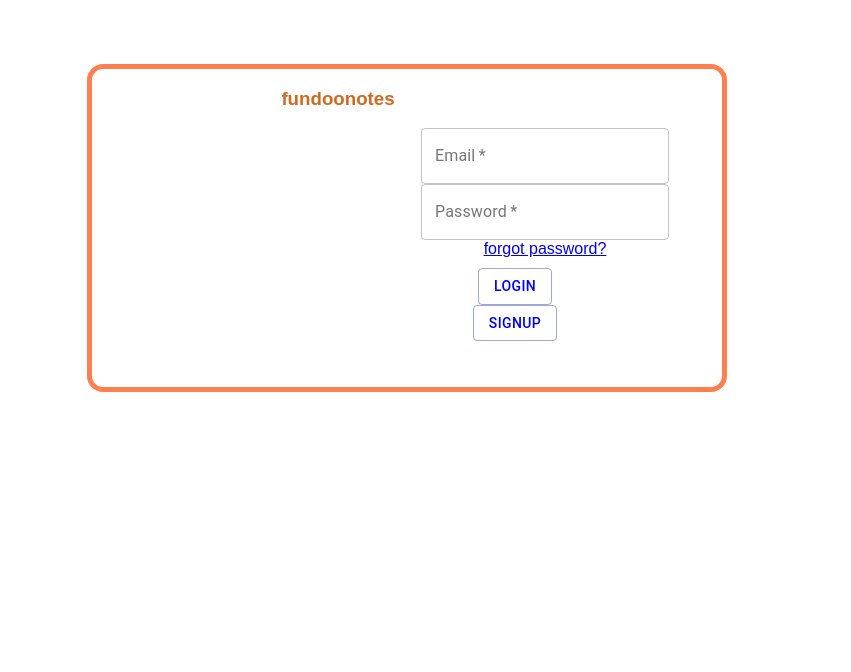
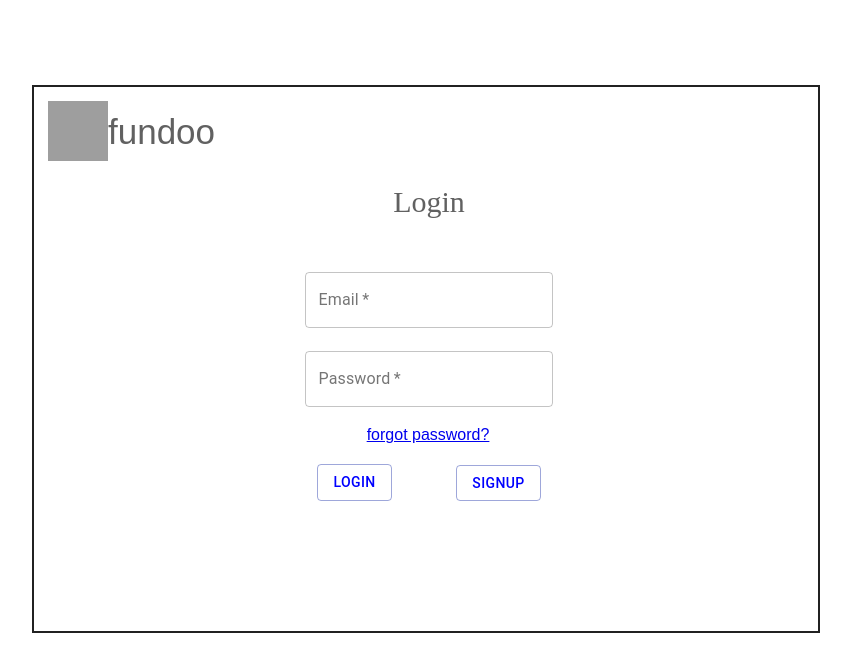
Before and after one commit to manu-saini94/React-Fundoonotes, a React (Create React App) app: page / in a window 1280 px wide. Shown: the top 672 px of the page, without its empty margins (233-1084 px from the left). Built offline with nearby package versions, Linux system fonts and the light colour scheme; grey boxes are pictures that could not be loaded.

Commit message:
[manu]React-Fundoo updated

```diff
--- a/src/Components/Forgotpassword.jsx
+++ b/src/Components/Forgotpassword.jsx
@@ -6,18 +6,29 @@ import { Container } from "@material-ui/core";
 import Controller from '../Controller/UserController';
 import TextField from "@material-ui/core/TextField";
 import "./User.css";
+import Box from '@material-ui/core/Box';
 
 
+const defaultProps = {
+    bgcolor: 'background.paper',
+    m: 1,
+    border: 1.5,
+    style: { width: '49rem', height: '25rem', margin: '85px' },
+};
+
 const useStyles = makeStyles(theme => ({
+
     root: {
-        flexGrow: 1
+
     },
+
     paper: {
-        padding: theme.spacing(2),
+        padding: theme.spacing(1),
         textAlign: "center",
         color: theme.palette.text.secondary
     }
 }));
+
 
 class Forgotpassword extends Component {
     constructor(props) {
@@ -88,15 +99,19 @@ class Forgotpassword extends Component {
         const classes = { useStyles };
 
         return (
-            <div className="mainLogin" >
-                <Container maxWidth="sm">
-                    <form className="Login" style={{ width: "50%" }} >
-                        <h3 className="fundoohead">fundoonotes</h3>
+            <div style={{ paddingRight: '50%', marginLeft: '180px' }}>
 
+                <Box display="flex" justifyContent="center" borderColor="text.primary" {...defaultProps} >
+                    <div style={{ marginTop: '14px', marginLeft: '14px' }}>
+                        <img width='60px' height='60px' src={"https://www.gstatic.com/images/branding/product/1x/keep_48dp.png"} alt="Logo" />
+                    </div>
+                    <div style={{ color: '#616161', fontSize: '35px', fontWeight: 'lighter', marginTop: '25px' }}>
 
-                        <div className="row" style={{ width: "300%" }}>
-
-                            <div className="col s6 Reg-Email">
+                        fundoo
+                </div>
+                    <div style={{ width: '100%', marginTop: '-105px' }}>
+                        <div style={{ marginTop: '130px' }} ><div style={{ color: '#616161', fontSize: '30px', fontFamily: 'serif', padding: '73px', marginLeft: '-175px', paddingBottom: '45px' }}>Forgot Password</div>
+                            <div style={{ paddingBottom: '23px', paddingRight: '176px' }}>
                                 <TextField
                                     required={true}
                                     error={this.state.error}
@@ -113,10 +128,7 @@ class Forgotpassword extends Component {
 
 
 
-                        <div className="row" style={{ width: "300%" }}>
-
-                            <div className="col s6 Reg-button">
-                                <Button
+                        <div style={{ paddingRight: '114px' }}>                        <Button
                             variant="outlined"
                             size="medium"
                             color="primary"
@@ -127,14 +139,15 @@ class Forgotpassword extends Component {
                             Submit
                 </Button>
                         </div>
+
                     </div>
 
 
 
 
-                    </form>
-                </Container>
+                </Box>
             </div>
+
         );
     }
 }
--- a/src/Components/Login.jsx
+++ b/src/Components/Login.jsx
@@ -6,14 +6,24 @@ import { Container } from "@material-ui/core";
 import Controller from '../Controller/UserController';
 import TextField from "@material-ui/core/TextField";
 import "./User.css";
+import Box from '@material-ui/core/Box';
 
 
+const defaultProps = {
+    bgcolor: 'background.paper',
+    m: 1,
+    border: 2,
+    style: { width: '49rem', height: '34rem', margin: '85px' },
+};
+
 const useStyles = makeStyles(theme => ({
+
     root: {
-        flexGrow: 1
+
     },
+
     paper: {
-        padding: theme.spacing(2),
+        padding: theme.spacing(1),
         textAlign: "center",
         color: theme.palette.text.secondary
     }
@@ -104,15 +114,19 @@ class Login extends Component {
         const classes = { useStyles };
 
         return (
-            <div className="mainLogin" >
-                <Container maxWidth="sm">
-                    <form className="Login" style={{ width: "50%" }} >
-                        <h3 className="fundoohead">fundoonotes</h3>
+            <div style={{ paddingRight: '50%', marginLeft: '180px' }}>
 
+                <Box display="flex" justifyContent="center" borderColor="text.primary" {...defaultProps} >
+                    <div style={{ marginTop: '14px', marginLeft: '14px' }}>
+                        <img width='60px' height='60px' src={"https://www.gstatic.com/images/branding/product/1x/keep_48dp.png"} alt="Logo" />
+                    </div>
+                    <div style={{ color: '#616161', fontSize: '35px', fontWeight: 'lighter', marginTop: '25px' }}>
 
-                        <div className="row" style={{ width: "300%" }}>
-
-                            <div className="col s6 Reg-Email">
+                        fundoo
+                </div>
+                    <div style={{ width: '100%', marginTop: '-105px' }}>
+                        <div style={{ marginTop: '130px' }} ><div style={{ color: '#616161', fontSize: '30px', fontFamily: 'serif', padding: '73px', marginLeft: '-175px', paddingBottom: '53px' }}>Login</div>
+                            <div style={{ paddingBottom: '23px', paddingRight: '176px' }}>
                                 <TextField
                                     required={true}
                                     error={this.state.error}
@@ -123,11 +137,7 @@ class Login extends Component {
                                     onChange={this.onchangeEmail}
                                 />
                             </div>
-                        </div>
-
-
-                        <div className="row" style={{ width: "300%" }}>
-                            <div className="col s6 Reg-Password">
+                            <div style={{ paddingRight: '176px', paddingBottom: '19px' }}>
                                 <TextField
                                     required={true}
                                     error={this.state.error}
@@ -141,15 +151,11 @@ class Login extends Component {
                                 />
                             </div>
                         </div>
-                        <div className="row" style={{ width: "300%" }}>
-                            <div className="col s6 Reg-Password">
+                        <div style={{ paddingRight: '177px', paddingBottom: '10px' }}>
                             <a href="/forgot">forgot password?</a>
                         </div>
-                        </div>
 
-                        <div className="row" style={{ width: "300%" }}>
-
-                            <div className="col s6 Reg-button">
+                        <div style={{ marginLeft: '-264px' }}>
                             <Button
                                 variant="outlined"
                                 size="medium"
@@ -161,10 +167,7 @@ class Login extends Component {
                                 Login
                 </Button>
                         </div>
-                        </div>
-
-                        <div className="row" style={{ width: "300%" }}>
-                            <div className="col s6 Reg-button">
+                        <div style={{ marginLeft: '215px', marginTop: '-36px', paddingRight: '191px' }}>
                             <Button
                                 variant="outlined"
                                 size="medium"
@@ -177,11 +180,10 @@ class Login extends Component {
                 </Button>
                         </div>
                     </div>
+                </Box>
+            </div>
 
 
-                    </form>
-                </Container>
-            </div>
         );
     }
 }
--- a/src/Components/Registration.jsx
+++ b/src/Components/Registration.jsx
@@ -11,7 +11,7 @@ const defaultProps = {
   bgcolor: 'background.paper',
   m: 1,
   border: 2,
-  style: { width: '50rem', height: '35rem', margin: '85px' },
+  style: { width: '49rem', height: '34rem', margin: '85px' },
 };
 
 const useStyles = makeStyles(theme => ({
@@ -134,17 +134,18 @@ class Registration extends Component {
       <div style={{ paddingRight: '50%', marginLeft: '180px' }}>
 
         <Box display="flex" justifyContent="center" borderColor="text.primary" {...defaultProps} >
+          <div style={{ marginTop: '14px',marginLeft: '14px'}}>
+            <img width='60px' height='60px' src={"https://www.gstatic.com/images/branding/product/1x/keep_48dp.png"} alt="Logo" />
+          </div>
+          <div style={{ color: '#616161', fontSize: '35px', fontWeight: 'lighter',marginTop: '25px' }}>
 
-          <div style={{ marginRight: '15%', paddingRight: '20%', marginTop: '10%' }}>
-            <div style={{paddingBottom:'10%'}}>
-              <div style={{marginTop:'20%'  }}>
-                {/* <div style={{ paddingTop: '10%', marginBottom: '5%', paddingLeft: '-90%', marginTop: '-5%', paddingRight: '90%' }}>
+            fundoo
+                </div>
+<div style={{width:'100%',marginTop:'-105px'}}>
+            <div style={{ marginTop: '130px' }} ><div style={{ color: '#616161',fontSize: '25px', fontFamily: 'serif', padding: '73px', marginLeft: '-175px',paddingBottom:'42px' }}>Registration</div>
+              <div style={{ display: 'flex', justifyContent: 'space-evenly', paddingBottom: '15px', marginLeft: '-175px'}}>
 
-                </div> */}
-                <div style={{ color: '#616161',fontSize:'35px',marginTop:'-50%',marginBottom:'12%',fontWeight:'lighter'}}>
-                  <img style={{ paddingTop: '15%'}} width='60px' height='60px' src={"https://www.gstatic.com/images/branding/product/1x/keep_48dp.png"} alt="Logo" />
-                  fundoo
-                </div>
+
                 <TextField
 
                   required={true}
@@ -157,11 +158,8 @@ class Registration extends Component {
                   className={classes.paper}
 
                 />
-              </div>
-              <div style={{paddingLeft:'10%', paddingRight:'10%',marginLeft:'50%',marginRight:'-200%',marginTop:'9%'}}>
-                <div style={{ color: '#c62828', fontSize: '25px', marginTop: '-26%', fontWeight: '50px',marginBottom: '6%' }}>
-                  Registration
-                </div>
+
+
                 <TextField
                   required={true}
                   error={this.state.error}
@@ -172,10 +170,9 @@ class Registration extends Component {
                   onChange={this.onchangeFirstname}
                   className={classes.paper}
                 />
-              </div>
             </div>
-<div>
-            <div>
+              <div style={{ display: 'flex', justifyContent: 'space-evenly', paddingBottom: '15px', marginLeft:'-175px' }}>
+
               <TextField
                 required={true}
                 error={this.state.error}
@@ -186,8 +183,8 @@ class Registration extends Component {
                 onChange={this.onchangeLastname}
                 className={classes.paper}
               />
-            </div>
-              <div style={{ paddingLeft: '10%', paddingRight: '10%', marginLeft: '50%', marginRight: '-200%', marginTop: '-24.1%' }}>
+
+
               <TextField
 
                 required={true}
@@ -198,10 +195,10 @@ class Registration extends Component {
                 value={this.state.Email}
                 onChange={this.onchangeEmail}
               />
+
             </div>
-            </div>
-            <div>
-            <div>
+              <div style={{ display: 'flex', justifyContent: 'space-evenly', paddingBottom: '20px', marginLeft: '-175px' }}>
+
               <TextField
 
                 required={true}
@@ -214,8 +211,6 @@ class Registration extends Component {
                 onChange={this.onchangePassword}
                 className={classes.paper}
               />
-            </div>
-              <div style={{ paddingLeft: '10%', paddingRight: '10%', marginLeft: '50%', marginRight: '-200%', marginTop: '9%' }}>
               <TextField
 
                 required={true}
@@ -229,9 +224,8 @@ class Registration extends Component {
                 className={classes.paper}
               />
             </div>
-            </div>
-            <div>
-            <div>
+
+                <div style={{marginLeft:'-255px'}}>
               <Button
 
                 variant="outlined"
@@ -243,9 +237,10 @@ class Registration extends Component {
               >
                 Submit
                 </Button>
-            </div>
-              <div style={{ paddingLeft: '10%', paddingRight: '10%', marginLeft: '50%', marginRight: '-200%', marginTop: '2%' }}>
+                </div>
+                <div style={{marginLeft:'14px',marginTop:'-36px'}}>
               <Button
+
                 variant="outlined"
                 size="medium"
                 color="primary"
@@ -256,9 +251,10 @@ class Registration extends Component {
                 signin
 
                 </Button>
+                </div>
             </div>
             </div>
-          </div>
+
         </Box>
 
 
--- a/src/Components/Resetpassword.jsx
+++ b/src/Components/Resetpassword.jsx
@@ -6,13 +6,23 @@ import { Container } from "@material-ui/core";
 import Controller from '../Controller/UserController';
 import TextField from "@material-ui/core/TextField";
 import "./User.css";
+import Box from '@material-ui/core/Box';
+
+const defaultProps = {
+    bgcolor: 'background.paper',
+    m: 1,
+    border: 1.5,
+    style: { width: '49rem', height: '34rem', margin: '85px' },
+};
 
 const useStyles = makeStyles(theme => ({
+
     root: {
-        flexGrow: 1
+
     },
+
     paper: {
-        padding: theme.spacing(2),
+        padding: theme.spacing(1),
         textAlign: "center",
         color: theme.palette.text.secondary
     }
@@ -59,7 +69,7 @@ class ResetPassword extends Component {
         Controller.resetpassword(resetDetails, this.state.jwt).then((res) => {
             console.log("hiii...", res)
             if (res.status === 200) {
-                alert("YPassword has been reset")
+                alert("Your Password has been reset")
                 this.props.history.push("/login")
                 this.setState({
                     error: true,
@@ -81,16 +91,20 @@ class ResetPassword extends Component {
         const classes = { useStyles };
 
         return (
-            <div className="mainLogin" >
-                <Container maxWidth="sm">
-                    <form className="Login" style={{ width: "50%" }} >
-                        <h3 className="fundoohead">fundoonotes</h3>
+            <div style={{ paddingRight: '50%', marginLeft: '180px' }}>
 
+                <Box display="flex" justifyContent="center" borderColor="text.primary" {...defaultProps} >
+                    <div style={{ marginTop: '14px', marginLeft: '14px' }}>
+                        <img width='60px' height='60px' src={"https://www.gstatic.com/images/branding/product/1x/keep_48dp.png"} alt="Logo" />
+                    </div>
+                    <div style={{ color: '#616161', fontSize: '35px', fontWeight: 'lighter', marginTop: '25px' }}>
 
-                        <div className="row" style={{ width: "300%" }}>
-
-                            <div className="col s6 Reg-Password">
-                                <TextField
+                        fundoo
+                </div>
+                    <div style={{ width: '100%', marginTop: '-105px' }}>
+                        <div style={{ marginTop: '130px' }} ><div style={{ color: '#616161', fontSize: '30px', fontFamily: 'serif', padding: '73px', marginLeft: '-175px', paddingBottom: '53px',paddingTop:'91px' }}>Reset Password</div>
+                            <div style={{ paddingBottom: '23px', paddingRight: '176px' }}>
+                                < TextField
                                     required={true}
                                     error={this.state.error}
                                     id="newPassword"
@@ -102,13 +116,9 @@ class ResetPassword extends Component {
                                     className={classes.paper}
                                 />
                             </div>
-                        </div>
+                            <div style={{ paddingRight: '176px', paddingBottom: '30px' }}>
 
-
-                        <div className="row" style={{ width: "300%" }}>
-
-                            <div className="col s6 Reg-Password">
-                                <TextField
+                                < TextField
                                     required={true}
                                     error={this.state.error}
                                     id="newPasswordagain"
@@ -123,10 +133,7 @@ class ResetPassword extends Component {
                         </div>
 
 
-
-                        <div className="row" style={{ width: "300%" }}>
-
-                            <div className="col s6 Reg-button">
+                        <div style={{ marginLeft: '-264px' ,paddingLeft:'142px'}}>
                             <Button
                                 variant="outlined"
                                 size="medium"
@@ -138,13 +145,11 @@ class ResetPassword extends Component {
                                 Submit
                 </Button>
                         </div>
+                        <div style={{ marginLeft: '215px', marginTop: '-36px', paddingRight: '191px' }}>
+
                         </div>
-
-
-
-
-                    </form>
-                </Container>
+                    </div>
+                </Box>
             </div>
         );
     }
```
Also changed, not shown: src/Components/TakeNote.jsx (+9 -31 lines). Lines whose indentation alone changed are shown as unchanged.
